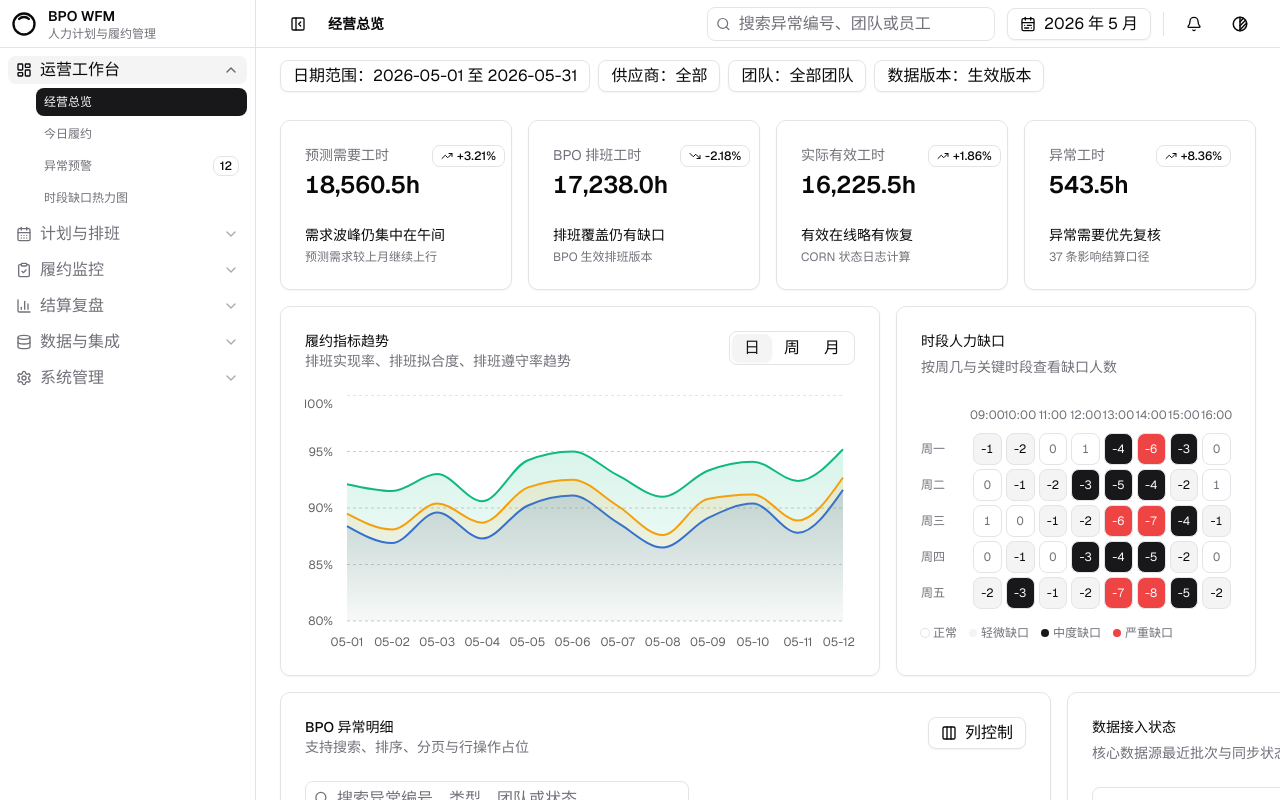
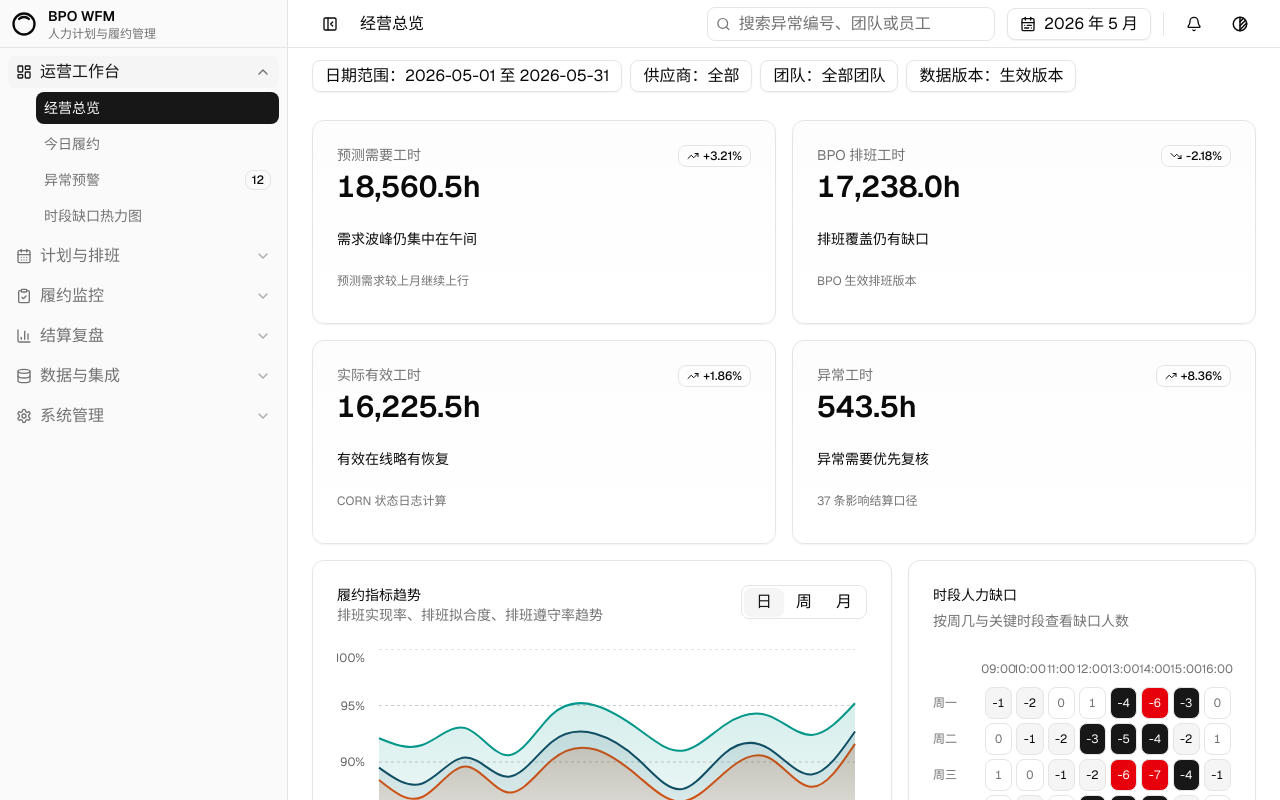
Before and after one commit to huiliuxu780/bpo-schedule-platform, a Next.js app: page /dashboard in a window 1280 px wide. Built offline with nearby package versions, Linux system fonts and the light colour scheme.

Commit message:
feat: align dashboard visual baseline

```diff
--- a/app/globals.css
+++ b/app/globals.css
@@ -3,92 +3,104 @@
 @custom-variant dark (&:is(.dark *));
 
 :root {
-  --background: 0 0% 100%;
-  --foreground: 240 10% 3.9%;
-  --card: 0 0% 100%;
-  --card-foreground: 240 10% 3.9%;
-  --popover: 0 0% 100%;
-  --popover-foreground: 240 10% 3.9%;
-  --primary: 240 5.9% 10%;
-  --primary-foreground: 0 0% 98%;
-  --secondary: 240 4.8% 95.9%;
-  --secondary-foreground: 240 5.9% 10%;
-  --muted: 240 4.8% 95.9%;
-  --muted-foreground: 240 3.8% 46.1%;
-  --accent: 240 4.8% 95.9%;
-  --accent-foreground: 240 5.9% 10%;
-  --destructive: 0 84.2% 60.2%;
-  --destructive-foreground: 0 0% 98%;
-  --border: 240 5.9% 90%;
-  --input: 240 5.9% 90%;
-  --ring: 240 5.9% 10%;
-  --chart-1: 221.2 83.2% 53.3%;
-  --chart-2: 160 84.1% 39.4%;
-  --chart-3: 38 92.1% 50.2%;
+  --background: oklch(1 0 0);
+  --foreground: oklch(0.145 0 0);
+  --card: oklch(1 0 0);
+  --card-foreground: oklch(0.145 0 0);
+  --popover: oklch(1 0 0);
+  --popover-foreground: oklch(0.145 0 0);
+  --primary: oklch(0.205 0 0);
+  --primary-foreground: oklch(0.985 0 0);
+  --secondary: oklch(0.97 0 0);
+  --secondary-foreground: oklch(0.205 0 0);
+  --muted: oklch(0.97 0 0);
+  --muted-foreground: oklch(0.556 0 0);
+  --accent: oklch(0.97 0 0);
+  --accent-foreground: oklch(0.205 0 0);
+  --destructive: oklch(0.577 0.245 27.325);
+  --destructive-foreground: oklch(0.985 0 0);
+  --border: oklch(0.922 0 0);
+  --input: oklch(0.922 0 0);
+  --ring: oklch(0.556 0 0);
+  --sidebar: oklch(0.985 0 0);
+  --sidebar-foreground: oklch(0.145 0 0);
+  --sidebar-accent: oklch(0.97 0 0);
+  --sidebar-accent-foreground: oklch(0.205 0 0);
+  --chart-1: oklch(0.646 0.222 41.116);
+  --chart-2: oklch(0.6 0.118 184.704);
+  --chart-3: oklch(0.398 0.07 227.392);
   --radius: 0.625rem;
 }
 
 .dark {
-  --background: 240 10% 3.9%;
-  --foreground: 0 0% 98%;
-  --card: 240 10% 3.9%;
-  --card-foreground: 0 0% 98%;
-  --popover: 240 10% 3.9%;
-  --popover-foreground: 0 0% 98%;
-  --primary: 0 0% 98%;
-  --primary-foreground: 240 5.9% 10%;
-  --secondary: 240 3.7% 15.9%;
-  --secondary-foreground: 0 0% 98%;
-  --muted: 240 3.7% 15.9%;
-  --muted-foreground: 240 5% 64.9%;
-  --accent: 240 3.7% 15.9%;
-  --accent-foreground: 0 0% 98%;
-  --destructive: 0 62.8% 30.6%;
-  --destructive-foreground: 0 0% 98%;
-  --border: 240 3.7% 15.9%;
-  --input: 240 3.7% 15.9%;
-  --ring: 240 4.9% 83.9%;
-  --chart-1: 217.2 91.2% 59.8%;
-  --chart-2: 161.4 93.5% 30.4%;
-  --chart-3: 43.3 96.4% 56.3%;
+  --background: oklch(0.145 0 0);
+  --foreground: oklch(0.985 0 0);
+  --card: oklch(0.205 0 0);
+  --card-foreground: oklch(0.985 0 0);
+  --popover: oklch(0.205 0 0);
+  --popover-foreground: oklch(0.985 0 0);
+  --primary: oklch(0.922 0 0);
+  --primary-foreground: oklch(0.205 0 0);
+  --secondary: oklch(0.269 0 0);
+  --secondary-foreground: oklch(0.985 0 0);
+  --muted: oklch(0.269 0 0);
+  --muted-foreground: oklch(0.708 0 0);
+  --accent: oklch(0.371 0 0);
+  --accent-foreground: oklch(0.985 0 0);
+  --destructive: oklch(0.704 0.191 22.216);
+  --destructive-foreground: oklch(0.985 0 0);
+  --border: oklch(1 0 0 / 10%);
+  --input: oklch(1 0 0 / 15%);
+  --ring: oklch(0.556 0 0);
+  --sidebar: oklch(0.205 0 0);
+  --sidebar-foreground: oklch(0.985 0 0);
+  --sidebar-accent: oklch(0.269 0 0);
+  --sidebar-accent-foreground: oklch(0.985 0 0);
+  --chart-1: oklch(0.488 0.243 264.376);
+  --chart-2: oklch(0.696 0.17 162.48);
+  --chart-3: oklch(0.769 0.188 70.08);
 }
 
 @theme inline {
-  --color-background: hsl(var(--background));
-  --color-foreground: hsl(var(--foreground));
-  --color-card: hsl(var(--card));
-  --color-card-foreground: hsl(var(--card-foreground));
-  --color-popover: hsl(var(--popover));
-  --color-popover-foreground: hsl(var(--popover-foreground));
-  --color-primary: hsl(var(--primary));
-  --color-primary-foreground: hsl(var(--primary-foreground));
-  --color-secondary: hsl(var(--secondary));
-  --color-secondary-foreground: hsl(var(--secondary-foreground));
-  --color-muted: hsl(var(--muted));
-  --color-muted-foreground: hsl(var(--muted-foreground));
-  --color-accent: hsl(var(--accent));
-  --color-accent-foreground: hsl(var(--accent-foreground));
-  --color-destructive: hsl(var(--destructive));
-  --color-destructive-foreground: hsl(var(--destructive-foreground));
-  --color-border: hsl(var(--border));
-  --color-input: hsl(var(--input));
-  --color-ring: hsl(var(--ring));
-  --color-chart-1: hsl(var(--chart-1));
-  --color-chart-2: hsl(var(--chart-2));
-  --color-chart-3: hsl(var(--chart-3));
+  --color-background: var(--background);
+  --color-foreground: var(--foreground);
+  --color-card: var(--card);
+  --color-card-foreground: var(--card-foreground);
+  --color-popover: var(--popover);
+  --color-popover-foreground: var(--popover-foreground);
+  --color-primary: var(--primary);
+  --color-primary-foreground: var(--primary-foreground);
+  --color-secondary: var(--secondary);
+  --color-secondary-foreground: var(--secondary-foreground);
+  --color-muted: var(--muted);
+  --color-muted-foreground: var(--muted-foreground);
+  --color-accent: var(--accent);
+  --color-accent-foreground: var(--accent-foreground);
+  --color-destructive: var(--destructive);
+  --color-destructive-foreground: var(--destructive-foreground);
+  --color-border: var(--border);
+  --color-input: var(--input);
+  --color-ring: var(--ring);
+  --color-sidebar: var(--sidebar);
+  --color-sidebar-foreground: var(--sidebar-foreground);
+  --color-sidebar-accent: var(--sidebar-accent);
+  --color-sidebar-accent-foreground: var(--sidebar-accent-foreground);
+  --color-chart-1: var(--chart-1);
+  --color-chart-2: var(--chart-2);
+  --color-chart-3: var(--chart-3);
   --radius-lg: var(--radius);
   --radius-md: calc(var(--radius) - 2px);
   --radius-sm: calc(var(--radius) - 4px);
 }
 
 * {
-  border-color: hsl(var(--border));
+  border-color: var(--border);
 }
 
 body {
   min-height: 100vh;
-  background: hsl(var(--background));
-  color: hsl(var(--foreground));
+  background: var(--background);
+  color: var(--foreground);
 }
 
 button,
--- a/components/app-sidebar.tsx
+++ b/components/app-sidebar.tsx
@@ -164,8 +164,8 @@ export function AppSidebar({ collapsed }: AppSidebarProps) {
   return (
     <aside
       className={cn(
-        "hidden h-svh shrink-0 border-r bg-background transition-[width] duration-200 md:block",
-        collapsed ? "w-16" : "w-64"
+        "hidden h-svh shrink-0 border-r bg-sidebar text-sidebar-foreground transition-[width] duration-200 md:block",
+        collapsed ? "w-16" : "w-72"
       )}
     >
       <div
@@ -212,13 +212,13 @@ export function AppSidebar({ collapsed }: AppSidebarProps) {
               title={collapsed ? group.title : undefined}
               onClick={() => toggleGroup(group.title)}
               className={cn(
-                "grid h-7 w-full items-center gap-2 rounded-md text-left text-xs font-medium",
+                "grid h-8 w-full items-center gap-2 rounded-md text-left text-sm font-medium",
                 collapsed
                   ? "place-items-center px-0"
                   : "grid-cols-[1rem_1fr_1rem] px-2",
                 group.title === activeGroupTitle
-                  ? "bg-muted text-foreground"
-                  : "text-muted-foreground hover:bg-muted/70 hover:text-foreground"
+                  ? "bg-sidebar-accent text-sidebar-accent-foreground"
+                  : "text-muted-foreground hover:bg-sidebar-accent hover:text-sidebar-accent-foreground"
               )}
             >
               <group.icon className="size-4" />
@@ -241,10 +241,10 @@ export function AppSidebar({ collapsed }: AppSidebarProps) {
                     key={item.title}
                     href={item.href}
                     className={cn(
-                      "grid min-h-7 grid-cols-[1fr_auto] items-center gap-2 rounded-md px-2 text-xs",
+                      "grid min-h-8 grid-cols-[1fr_auto] items-center gap-2 rounded-md px-2 text-sm",
                       isActiveItem(item)
                         ? "bg-primary text-primary-foreground"
-                        : "text-muted-foreground hover:bg-muted/70 hover:text-foreground"
+                        : "text-muted-foreground hover:bg-sidebar-accent hover:text-sidebar-accent-foreground"
                     )}
                   >
                     <span className="truncate">{item.title}</span>
--- a/components/section-cards.tsx
+++ b/components/section-cards.tsx
@@ -4,6 +4,7 @@ import { metricCards } from "@/app/dashboard/data"
 import {
   Card,
   CardContent,
+  CardFooter,
   CardDescription,
   CardHeader,
   CardTitle,
@@ -12,16 +13,20 @@ import { Badge } from "@/components/ui/badge"
 
 export function SectionCards() {
   return (
-    <section className="grid gap-4 px-4 sm:grid-cols-2 lg:grid-cols-4 lg:px-6">
+    <section className="@container/main px-4 lg:px-6">
+      <div className="grid gap-4 @xl/main:grid-cols-2 @5xl/main:grid-cols-4">
       {metricCards.map((item) => {
         const positive = item.change.startsWith("+")
 
         return (
-          <Card key={item.title} className="overflow-hidden">
+          <Card
+            key={item.title}
+            className="min-h-[204px] overflow-hidden bg-gradient-to-t from-card to-muted/20"
+          >
             <CardHeader className="flex flex-row items-start justify-between gap-3 pb-2">
               <div className="grid gap-1">
                 <CardDescription>{item.title}</CardDescription>
-                <CardTitle className="text-2xl font-semibold tabular-nums">
+                <CardTitle className="text-[30px] leading-9 font-semibold tabular-nums">
                   {item.value}
                 </CardTitle>
               </div>
@@ -36,11 +41,14 @@ export function SectionCards() {
             </CardHeader>
             <CardContent>
               <div className="text-sm font-medium">{item.insight}</div>
-              <div className="mt-1 text-xs text-muted-foreground">{item.note}</div>
             </CardContent>
+            <CardFooter className="text-xs text-muted-foreground">
+              {item.note}
+            </CardFooter>
           </Card>
         )
       })}
+      </div>
     </section>
   )
 }
--- a/components/site-header.tsx
+++ b/components/site-header.tsx
@@ -40,7 +40,7 @@ export function SiteHeader({
         )}
       </Button>
       <div className="min-w-0 flex-1">
-        <h1 className="truncate text-sm font-semibold">{title}</h1>
+        <h1 className="truncate text-base font-medium">{title}</h1>
       </div>
       <div className="hidden w-72 items-center gap-2 rounded-md border bg-background px-2 md:flex">
         <Search className="size-4 text-muted-foreground" />
--- a/components/ui/card.tsx
+++ b/components/ui/card.tsx
@@ -9,7 +9,7 @@ export function Card({
   return (
     <div
       className={cn(
-        "rounded-lg border bg-card text-card-foreground shadow-xs",
+        "rounded-xl border bg-card text-card-foreground shadow-xs",
         className
       )}
       {...props}
@@ -53,3 +53,10 @@ export function CardContent({
 }: React.HTMLAttributes<HTMLDivElement>) {
   return <div className={cn("p-4 pt-0 lg:p-6 lg:pt-0", className)} {...props} />
 }
+
+export function CardFooter({
+  className,
+  ...props
+}: React.HTMLAttributes<HTMLDivElement>) {
+  return <div className={cn("flex items-center p-4 pt-0 lg:p-6 lg:pt-0", className)} {...props} />
+}
--- a/components/ui/table.tsx
+++ b/components/ui/table.tsx
@@ -17,7 +17,7 @@ export function TableHeader({
   className,
   ...props
 }: React.HTMLAttributes<HTMLTableSectionElement>) {
-  return <thead className={cn("[&_tr]:border-b", className)} {...props} />
+  return <thead className={cn("[&_tr]:border-b [&_tr]:bg-muted/50", className)} {...props} />
 }
 
 export function TableBody({
@@ -61,5 +61,5 @@ export function TableCell({
   className,
   ...props
 }: React.TdHTMLAttributes<HTMLTableCellElement>) {
-  return <td className={cn("p-2 align-middle", className)} {...props} />
+  return <td className={cn("p-3 align-middle", className)} {...props} />
 }
--- a/tasks/backlog.yaml
+++ b/tasks/backlog.yaml
@@ -1494,7 +1494,7 @@ tasks:
   - id: F014
     title: "shadcn dashboard-01 视觉对齐实施"
     priority: P0
-    status: todo
+    status: done
     required_workflow: frontend-scaffold
     allowed_files:
       - "app/**"
```
Also changed, not shown: components/chart-area-interactive.tsx (+15 -15 lines), 6 other files (tests, documents, lock files or other folders).
